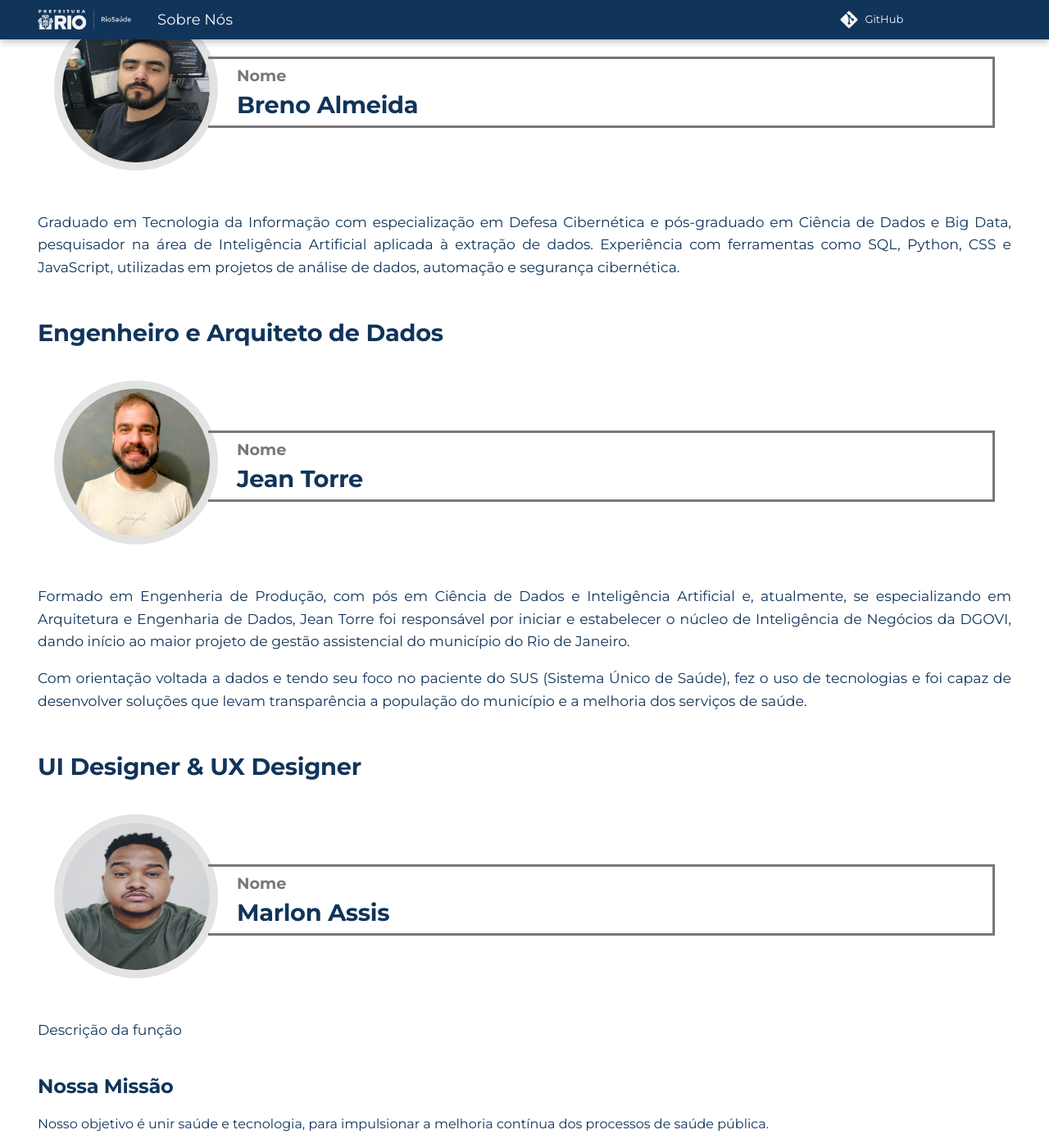
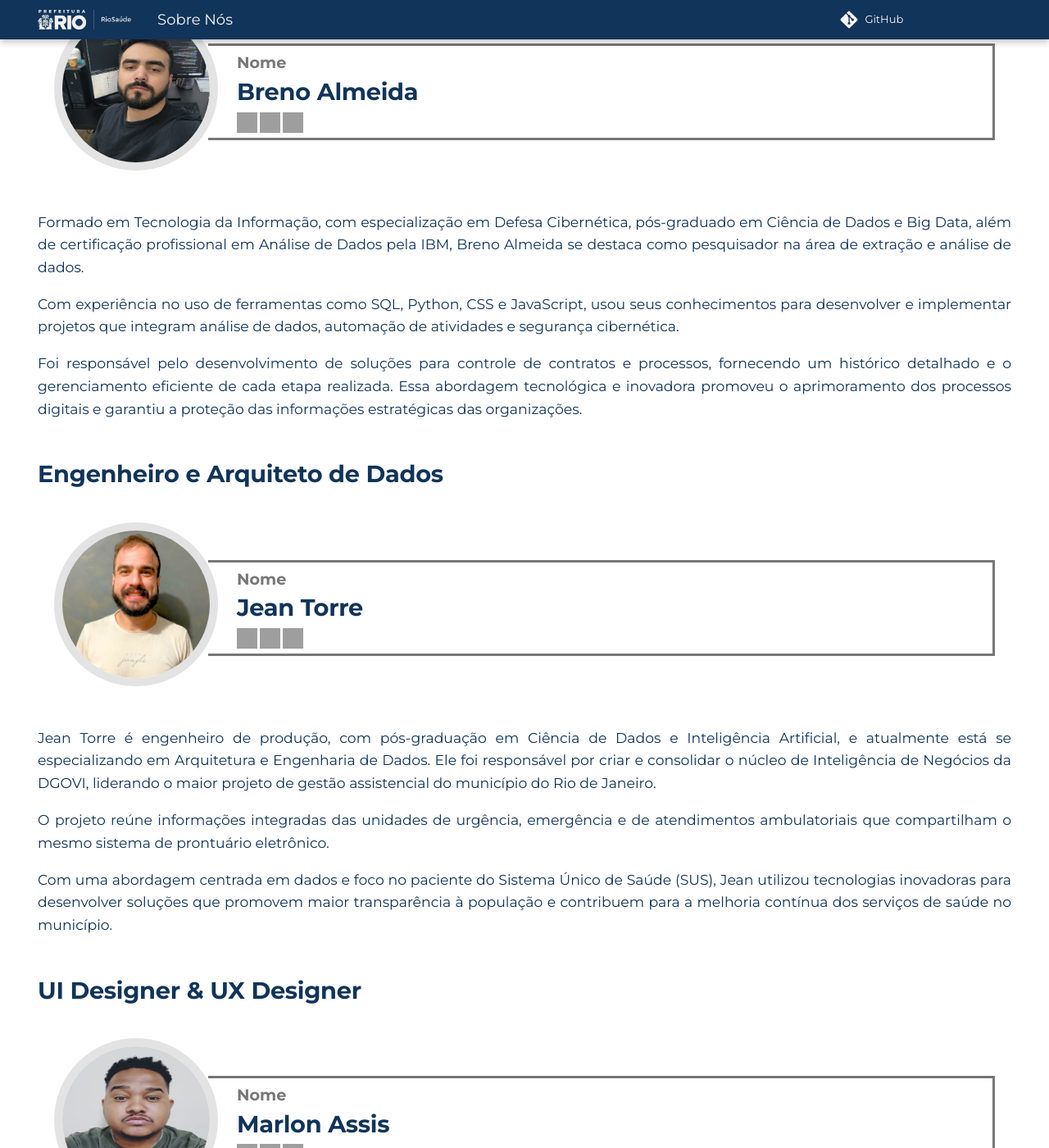
Before and after one commit to jeantorre/riosaude_nucleo_bi, an MkDocs documentation site: the page built from docs/index.md, in a window 1280 px wide and 1400 px high, scrolled down 566 px. Shown: the whole window at 82% size. Built offline with MkDocs 1.6.1 and Material for MkDocs 9.7.7, drawn with Linux system fonts in a browser that asks for light colours; comment, search, counter and statistics services are not loaded; some of the changed text lies outside the part shown; grey boxes are pictures that could not be loaded.

Commit message:
adicionada a secao quem somos

```diff
--- a/docs/index.md
+++ b/docs/index.md
@@ -8,7 +8,7 @@
 # Estamos transformando dados em decisões na saúde pública da cidade do Rio de Janeiro!
 
 ## **Sobre Nós**
-Somos o Núcleo de Inteligência de Negócios da DGOVI (Diretoria de Governança e Tecnologia da Informação) da RioSaúde, uma equipe dedicada a transformar dados em informações estratégicas que aprimoram a gestão e os serviços de saúde.
+Somos o Núcleo de Inteligência de Negócios da DGOVI (Diretoria de Governança e Tecnologia da Informação) da [RioSaúde](https://riosaude.prefeitura.rio/), uma equipe dedicada a transformar dados em informações estratégicas que aprimoram a gestão e os serviços de saúde.
 
 Utilizando tecnologias, organizamos, analisamos e interpretamos dados gerados no prontuário eletrônico do paciente, implantados nas unidades de saúde da cidade do Rio de Janeiro, oferecendo uma base sólida para a tomada de decisões estratégicas.
 
@@ -23,10 +23,23 @@
     <div class="profile-info">
       <p><strong>Nome</strong></p>
       <h2><strong>Breno Almeida</strong></h2>
+      <div class="social-links">
+        <a href="https://www.linkedin.com/in/breno-ribeiro-almeida/" target="_blank">
+          <img src="https://cdn.jsdelivr.net/gh/devicons/devicon@latest/icons/linkedin/linkedin-original.svg" alt="LinkedIn">
+        </a>
+        <a href="https://github.com/brenorial" target="_blank">
+          <img src="https://cdn.jsdelivr.net/gh/devicons/devicon@latest/icons/github/github-original.svg" alt="GitHub">
+        </a>
+        <a href="mailto:brenoalmeida.riosaude@gmail.com" target="_blank">
+          <img src="https://img.icons8.com/?size=100&id=P7UIlhbpWzZm&format=png&color=000000" alt="Gmail">
+        </a>
+      </div>
     </div>
   </div>
   <div class="cargo_info">
-    <p>Graduado em Tecnologia da Informação com especialização em Defesa Cibernética e pós-graduado em Ciência de Dados e Big Data, pesquisador na área de Inteligência Artificial aplicada à extração de dados. Experiência com ferramentas como SQL, Python, CSS e JavaScript, utilizadas em projetos de análise de dados, automação e segurança cibernética.</p>
+    <p>Formado em Tecnologia da Informação, com especialização em Defesa Cibernética, pós-graduado em Ciência de Dados e Big Data, além de certificação profissional em Análise de Dados pela IBM,  Breno Almeida se destaca como pesquisador na área de extração e análise de dados.</p>
+    <p>Com experiência no uso de ferramentas como SQL, Python, CSS e JavaScript, usou seus conhecimentos para desenvolver e implementar projetos que integram análise de dados, automação de atividades e segurança cibernética.</p>
+    <p>Foi responsável pelo desenvolvimento de soluções para controle de contratos e processos, fornecendo um histórico detalhado e o gerenciamento eficiente de cada etapa realizada. Essa abordagem tecnológica e inovadora promoveu o aprimoramento dos processos digitais e garantiu a proteção das informações estratégicas das organizações.</p>
   </div>
 </section>
 
@@ -39,11 +52,23 @@
     <div class="profile-info">
       <p><strong>Nome</strong></p>
       <h2><strong>Jean Torre</strong></h2>
+      <div class="social-links">
+        <a href="https://www.linkedin.com/in/jean-torre-44a27914b/" target="_blank">
+          <img src="https://cdn.jsdelivr.net/gh/devicons/devicon@latest/icons/linkedin/linkedin-original.svg" alt="LinkedIn">
+        </a>
+        <a href="https://github.com/jeantorre" target="_blank">
+          <img src="https://cdn.jsdelivr.net/gh/devicons/devicon@latest/icons/github/github-original.svg" alt="GitHub">
+        </a>
+        <a href="mailto:jean.riosaude@gmail.com" target="_blank">
+          <img src="https://img.icons8.com/?size=100&id=P7UIlhbpWzZm&format=png&color=000000" alt="Gmail">
+        </a>
+      </div>
     </div>
   </div>
   <div class="cargo_info">
-    <p>Formado em Engenheria de Produção, com pós em Ciência de Dados e Inteligência Artificial e, atualmente, se especializando em Arquitetura e Engenharia de Dados, Jean Torre foi responsável por iniciar e estabelecer o núcleo de Inteligência de Negócios da DGOVI, dando início ao maior projeto de gestão assistencial do município do Rio de Janeiro.</p>
-    <p>Com orientação voltada a dados e tendo seu foco no paciente do SUS (Sistema Único de Saúde), fez o uso de tecnologias e foi capaz de desenvolver soluções que levam transparência a população do município e a melhoria dos serviços de saúde.</p>
+    <p>Jean Torre é engenheiro de produção, com pós-graduação em Ciência de Dados e Inteligência Artificial, e atualmente está se especializando em Arquitetura e Engenharia de Dados. Ele foi responsável por criar e consolidar o núcleo de Inteligência de Negócios da DGOVI, liderando o maior projeto de gestão assistencial do município do Rio de Janeiro.</p>
+    <p>O projeto reúne informações integradas das unidades de urgência, emergência e de atendimentos ambulatoriais que compartilham o mesmo sistema de prontuário eletrônico.</p>
+    <p>Com uma abordagem centrada em dados e foco no paciente do Sistema Único de Saúde (SUS), Jean utilizou tecnologias inovadoras para desenvolver soluções que promovem maior transparência à população e contribuem para a melhoria contínua dos serviços de saúde no município.</p>
   </div>
 </section>
 
@@ -56,10 +81,24 @@
     <div class="profile-info">
       <p><strong>Nome</strong></p>
       <h2><strong>Marlon Assis</strong></h2>
+      <div class="social-links">
+        <a href="https://www.linkedin.com/in/marlon-assis-910484192/" target="_blank">
+          <img src="https://cdn.jsdelivr.net/gh/devicons/devicon@latest/icons/linkedin/linkedin-original.svg" alt="LinkedIn">
+        </a>
+        <a href="https://github.com/marlonassisdv" target="_blank">
+          <img src="https://cdn.jsdelivr.net/gh/devicons/devicon@latest/icons/github/github-original.svg" alt="GitHub">
+        </a>
+        <a href="mailto:marlonassis.riosaude@gmail.com" target="_blank">
+          <img src="https://img.icons8.com/?size=100&id=P7UIlhbpWzZm&format=png&color=000000" alt="Gmail">
+        </a>
+      </div>
     </div>
   </div>
   <div class="cargo_info">
-    <p>Descrição da função</p>
+    <p>Formado em Análise de Sistemas e certificado em UI e UX Design, Marlon tem ampla experiência no desenvolvimento de ferramentas que aprimoram a experiência do usuário. Ele liderou a implantação de sistemas de prontuário eletrônico no SUS, otimizando processos assistenciais e contribuindo para a eficiência do atendimento público de saúde.</p>
+    <p>Durante sua atuação na RioSaúde, coordenou equipes de Qualidade em TI e foi responsável por desenvolver soluções focadas na usabilidade de sistemas. Seu trabalho promoveu maior transparência para a população do Rio de Janeiro e melhorou a experiência dos profissionais das unidades de saúde pública.</p>
+    <p>Atualmente, como <em>UX</em> e <em>UI Designer</em>, Marlon utiliza o conhecimento adquirido em Qualidade de TI e sua experiência trabalhando diretamente com profissionais assistenciais para desenvolver <em>layouts</em> intuitivos que atendem às necessidades reais dos usuários. Essa proximidade com a equipe assistencial permitiu a compreensão profunda dos fluxos e desafios do dia a dia, resultando em painéis que evidenciam inconsistências nos sistemas, promovem maior confiabilidade nos dados e transformam informações complexas em <em>insights</em> claros e acessíveis.</p>
+    <p>Seu trabalho tem um impacto direto na melhoria da tomada de decisão dos usuários do prontuário eletrônico e na eficiência dos processos assistenciais.</p>
   </div>
 </section>
 
```
